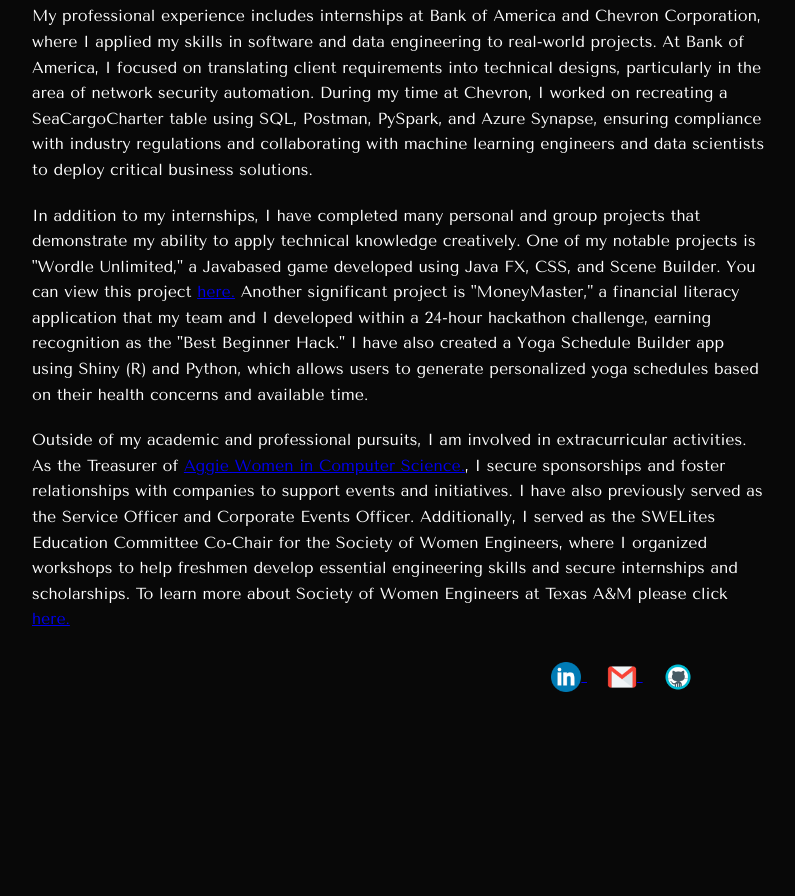
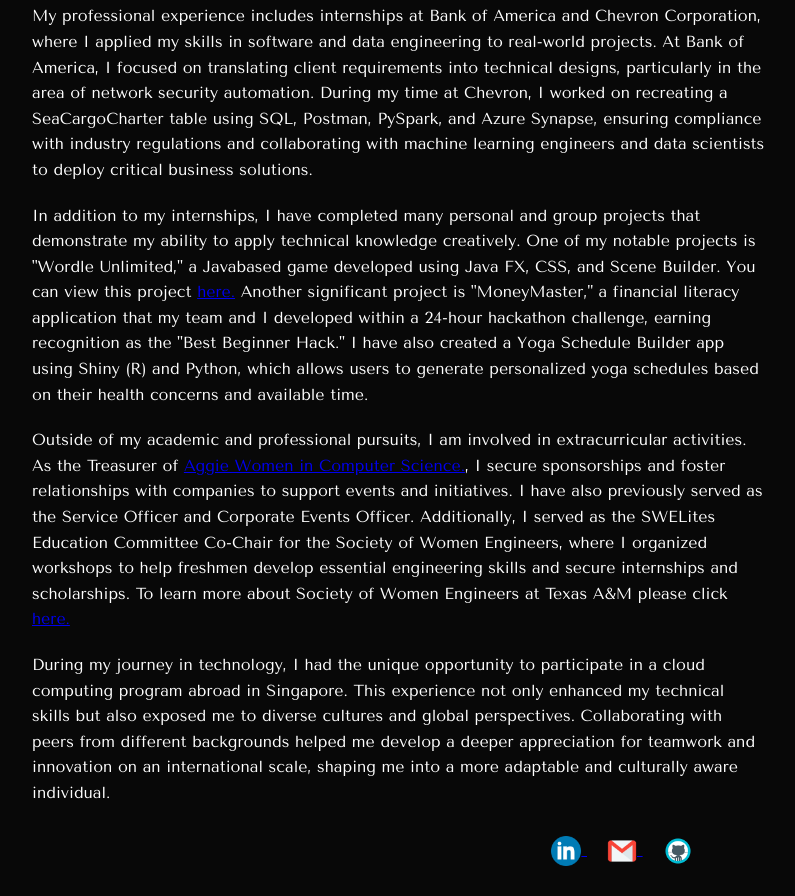
Before and after one commit to aaryaparmarr/cs412aarya.me, a plain HTML site: page about.html in a window 1280 px wide. Shown: the part 1177-2073 px from the top of the page, without its empty margins (18-813 px from the left). Before the commit the page ends 1899 px from the top, so only its background shows below. Drawn offline with nearby package versions, Linux system fonts and the light colour scheme.

Commit message:
edit to test pipeline

```diff
--- a/about.html
+++ b/about.html
@@ -75,6 +75,13 @@
         Corporate Events Officer. Additionally, I served as the SWELites Education Committee Co-Chair for the
         Society of Women Engineers, where I organized workshops to help freshmen develop essential engineering
         skills and secure internships and scholarships. To learn more about Society of Women Engineers at Texas A&M please click <a href="https://www.swetamu.com/">here.</a></p>
+
+        <p>
+            During my journey in technology, I had the unique opportunity to participate in a cloud computing program abroad in Singapore.
+            This experience not only enhanced my technical skills but also exposed me to diverse cultures and global perspectives.
+            Collaborating with peers from different backgrounds helped me develop a deeper appreciation for teamwork and innovation on an international scale,
+            shaping me into a more adaptable and culturally aware individual.
+        </p>
     </div>
 </body>
 <footer class="footer">
```
